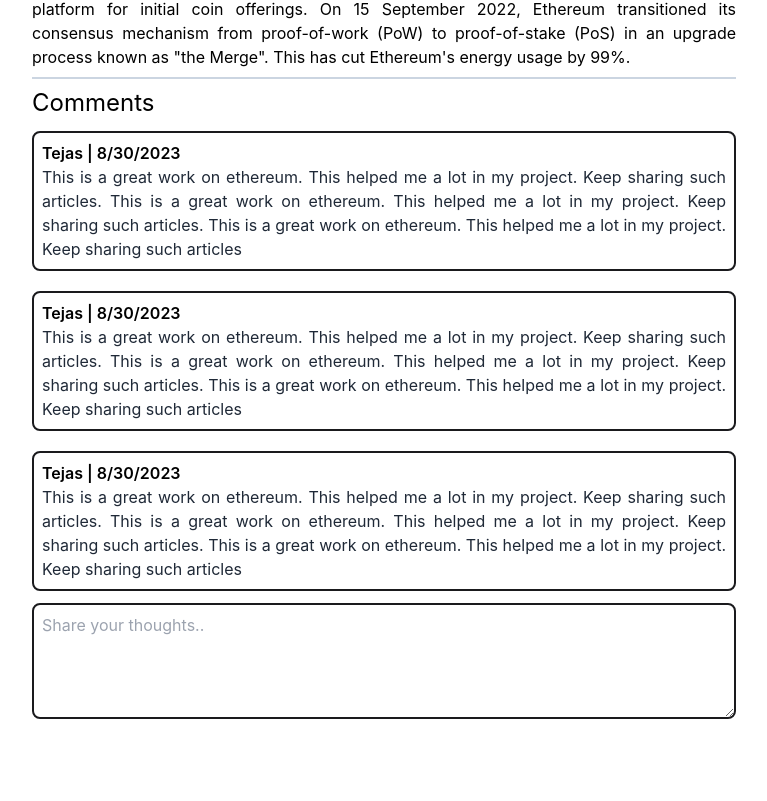
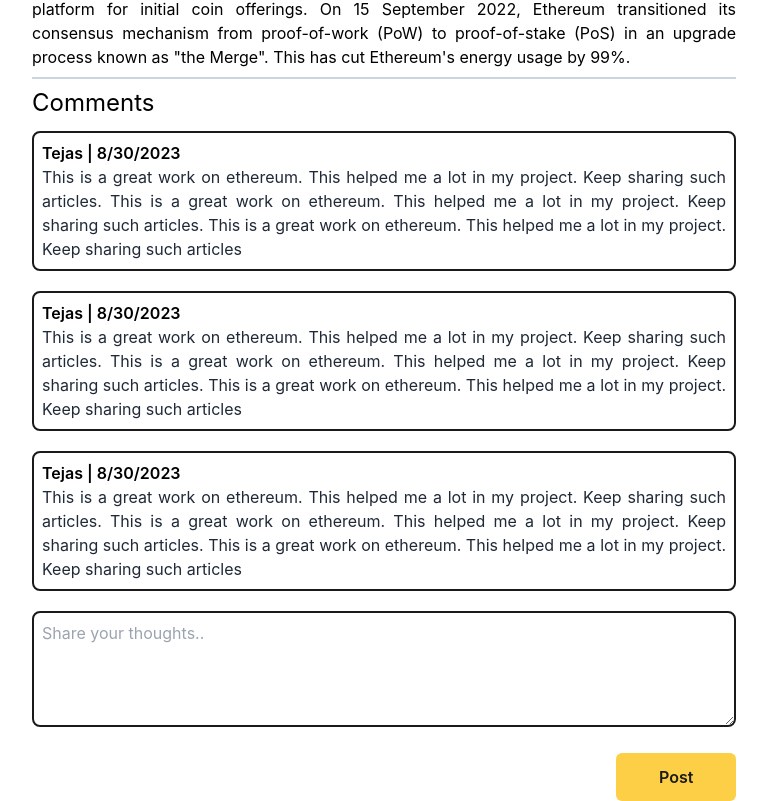
Before and after one commit to Tejas204/Blog-Website, a React (Create React App) app: page /view-blog in a window 1280 px wide. Shown: the part 837-1638 px from the top of the page, without its empty margins (256-1023 px from the left). Before the commit the page ends 1562 px from the top, so only its background shows below. Built offline with nearby package versions, Linux system fonts and the light colour scheme.

Commit message:
Added section to add a comment

```diff
--- a/src/Components/ViewBlog.js
+++ b/src/Components/ViewBlog.js
@@ -72,16 +72,19 @@ const ViewBlog = () => {
                             <p className='font-semibold'>Tejas | {new Date().toLocaleDateString()}</p>
                             <p className='text-justify text-gray-800'>This is a great work on ethereum. This helped me a lot in my project. Keep sharing such articles. This is a great work on ethereum. This helped me a lot in my project. Keep sharing such articles. This is a great work on ethereum. This helped me a lot in my project. Keep sharing such articles</p>
                         </div>
-                    </div>
 
-                    {/* Div for adding a comment */}
-                    <div>
                         {/* Div for comment area */}
                         <div className='w-[100%]'>
                             <textarea rows='4' className='w-[100%] border-2 border-[#1a1a1d] rounded-lg p-2 focus:ring-2 focus:ring-[#1a1a1d] ease-in-out duration-150' placeholder='Share your thoughts..'></textarea>
                         </div>
                         {/* Div for post button */}
+                        <div className='w-[100%] flex flex-row-reverse'>
+                            <button className='p-2 md:p-3 bg-[#fccf47] text-[#1a1a1d] w-[17%] font-semibold rounded-md hover:ring-2 hover:ring-offset-2 hover:ring-[#fccf47] duration-150 ease-in-out'>Post</button>
+                        </div>
                     </div>
+
+
+
 
                 </div>
             </div>
```
